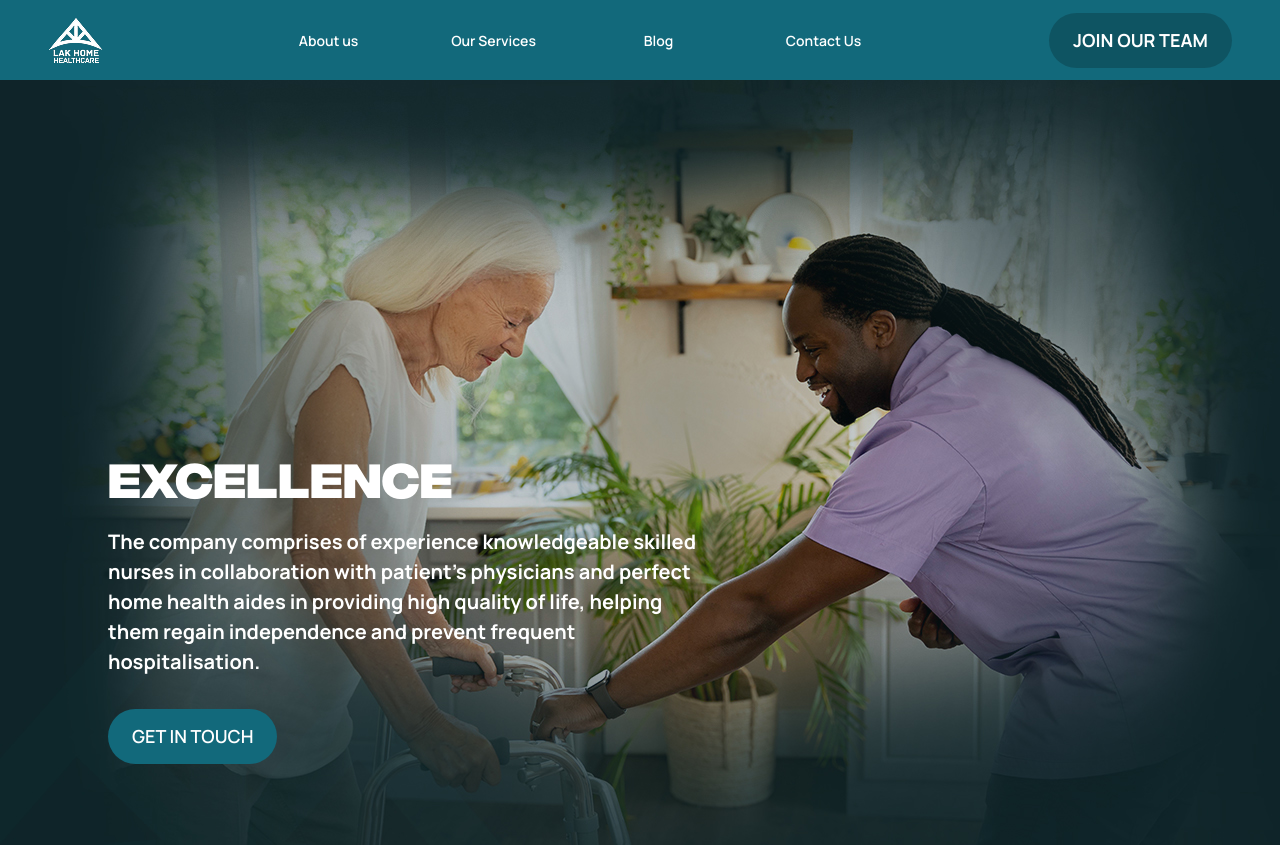
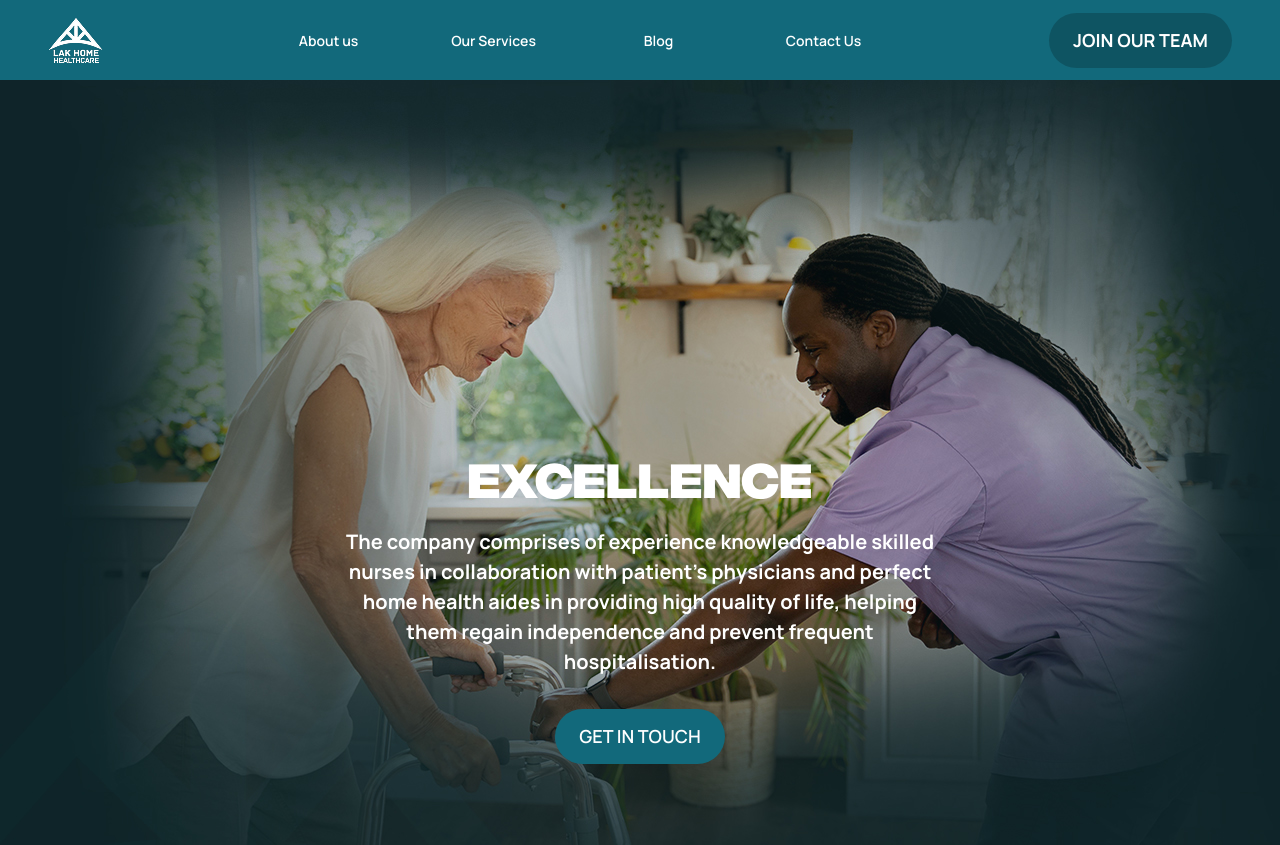
Before and after one commit to gideoness1/lakhomehealthcare, a React (Vite) app: page / in a window 1280 px wide. Shown: the top 845 px of the page. Built offline with nearby package versions, Linux system fonts and the light colour scheme.

Commit message:
center all hero text content in the middle

```diff
--- a/src/Component/HeroSection.tsx
+++ b/src/Component/HeroSection.tsx
@@ -32,13 +32,7 @@ const HeroSection = ({
       }}
     >
       <div
-        className={`text-white lg:mt-[120px] flex flex-col items-center justify-center text-center ${
-          currentIndex === 0
-            ? "lg:items-center lg:text-center"
-            : currentIndex % 2 === 0
-            ? "lg:items-start lg:text-left"
-            : "lg:items-end lg:text-right"
-        } h-full`}
+        className={`text-white lg:mt-[120px] flex flex-col items-center justify-center text-center lg:items-center lg:text-center h-full`}
       >
         <div className=" lg:w-[609px]">
           <h1
```
